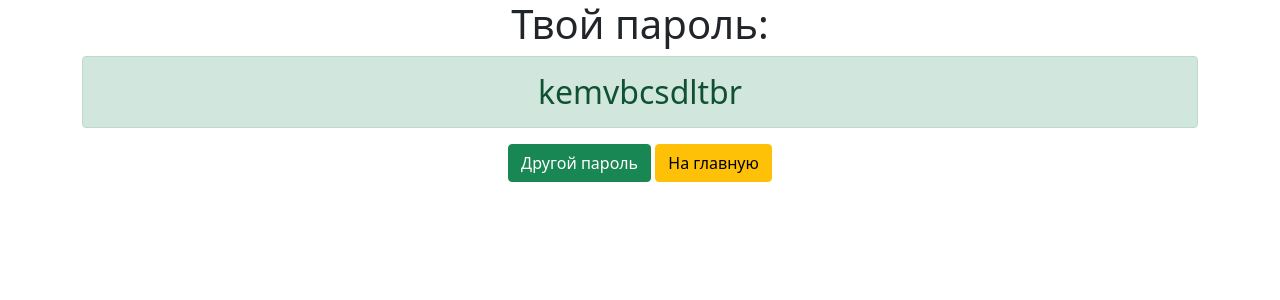
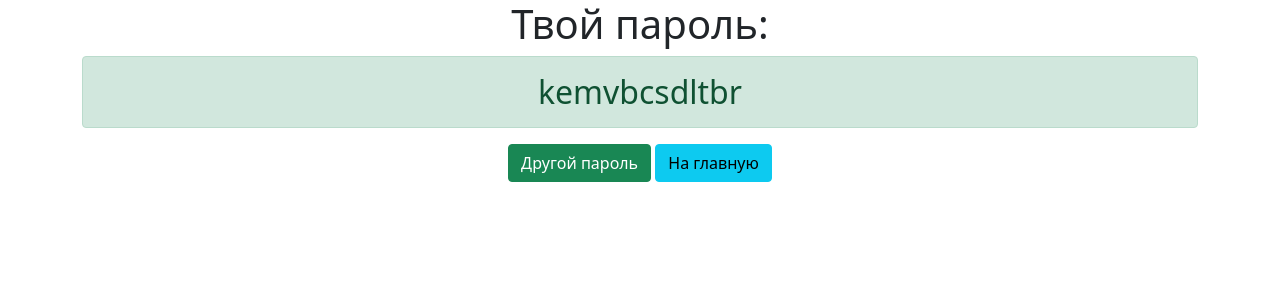
Before and after one commit to KhizhnyakSergey/django-password-generator, a Django app: page /password/ in a window 1280 px wide. Shown: the top 300 px of the page. Run offline with Django 3.2, Linux system fonts and the light colour scheme.

Commit message:
Сделал небольшие изменения

```diff
--- a/password_generator-project/generator/templates/generator/password.html
+++ b/password_generator-project/generator/templates/generator/password.html
@@ -3,7 +3,7 @@
     <h1>Твой пароль:</h1>
     <h2 class="alert alert-success">{{ password }}</h2>
     <a href="#" class="btn btn-success" onclick="myFunction()">Другой пароль</a>
-    <a href="{% url 'home' %}" class="btn btn-warning">На главную</a>
+    <a href="{% url 'home' %}" class="btn btn-info">На главную</a>
 </div>
 
 <script>
--- a/password_generator-project/password_generator/settings.py
+++ b/password_generator-project/password_generator/settings.py
@@ -20,7 +20,7 @@ BASE_DIR = Path(__file__).resolve().parent.parent
 # See https://docs.djangoproject.com/en/3.2/howto/deployment/checklist/
 
 # SECURITY WARNING: keep the secret key used in production secret!
-SECRET_KEY = 'django-insecure-4)j$fhrj3#dux_&vmr3$9h&(bs6fym!0bxmdaj&as_k2u!e7nv'
+SECRET_KEY = 'django-insecure-4)j$fhrj3#dux_&vmr3$9h&dsjdfggdjgd535hcgm(bs6fym!0bxmdaj&as_k2u!e7nv'
 
 # SECURITY WARNING: don't run with debug turned on in production!
 DEBUG = True
```
